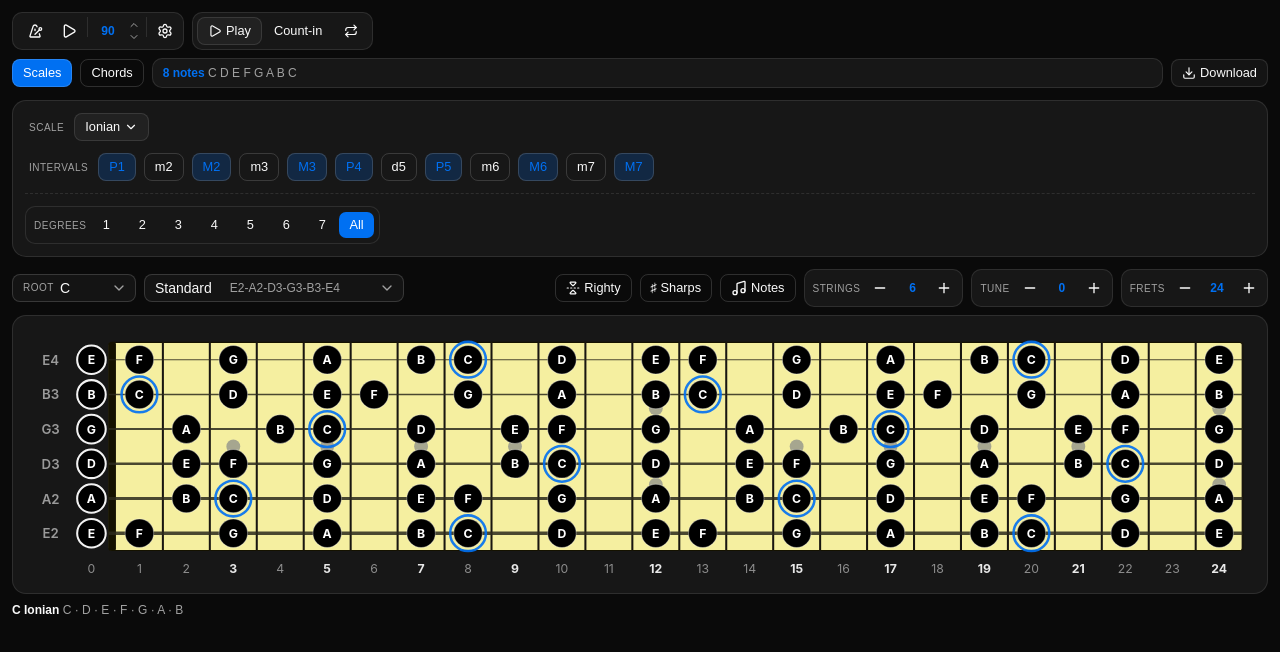
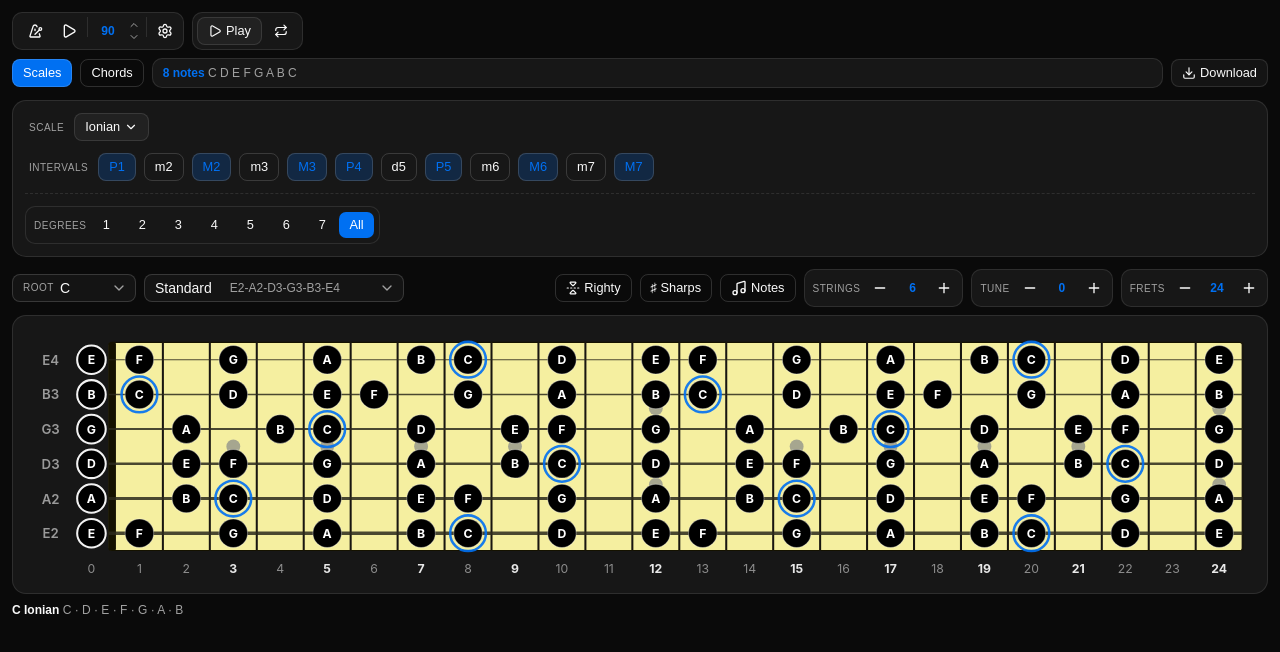
Before and after one commit to vedsarkar/fretboard-visualizer, a React (Vite) app: page / in a window 1280 px wide. Shown: the top 652 px of the page. Built offline with nearby package versions, Linux system fonts and the light colour scheme.

Commit message:
Remove Count-in toggle
Co-authored-by: Cursor <cursoragent@cursor.com>

```diff
--- a/src/components/Transport.jsx
+++ b/src/components/Transport.jsx
@@ -170,17 +170,6 @@ export function Transport({ state, dispatch, isPlaying, onToggle }) {
             {isPlaying ? 'Stop' : 'Play'}
           </Button>
         </Hint>
-        <Hint label="Four beats of clicks before the notes start">
-          <Toggle
-            size="sm"
-            aria-label="Count-in"
-            data-testid="countin-toggle"
-            pressed={state.countIn}
-            onPressedChange={() => dispatch({ type: 'toggle', field: 'countIn' })}
-          >
-            Count&#8209;in
-          </Toggle>
-        </Hint>
         <Hint label="Repeat the sequence until stopped">
           <Toggle
             size="sm"
```
